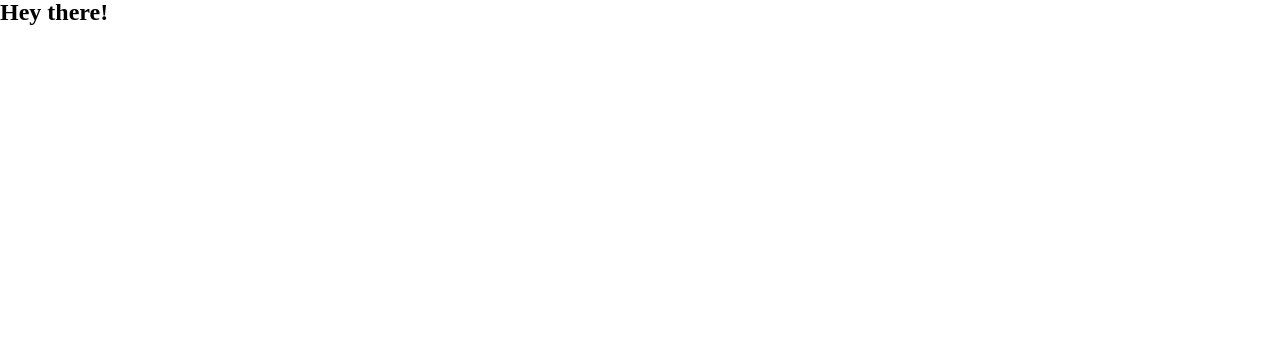
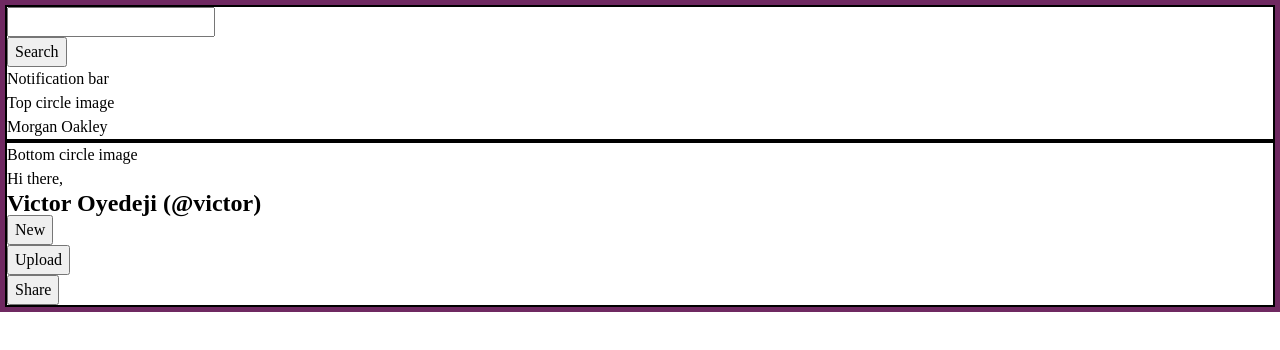
Before and after one commit to itsvictoroyedeji/test-admin-dashboard, a plain HTML site: page index.html in a window 1280 px wide. Drawn offline with Linux system fonts and the light colour scheme.

Commit message:
feat: Add Header HTML layout

```diff
--- a/index.html
+++ b/index.html
@@ -7,6 +7,66 @@
   <link rel="stylesheet" href="./styles.css">
 </head>
 <body>
-  <h2>Hey there!</h2>
+  <div class="container">
+
+    <div class="header">
+      <div class="top-header">
+        <form id="searchform" class="search-form" action="" method="get">
+          <div class="search">
+            <span></span>
+            <input type="search" name="q" id="site-search">
+          </div>
+          <div class="form-submit">
+            <button type="submit">Search</button>
+          </div>
+        </form>
+        <div class="user-info-top">
+          <div class="notifications">
+            <!-- Notifications svg here  -->Notification bar
+          </div>
+          <div class="top-menu-profile-image">
+            <!-- Circle image icon here --> Top circle image
+          </div>
+          <div class="top-header-profile-name">
+            <span>Morgan Oakley</span>
+          </div>
+        </div>
+      </div>
+
+      <div class="bottom-header">
+        <div class="user-info-bottom">
+          <div class="bottom-menu-profile-image">
+            <!-- Circle image icon here --> Bottom circle image
+          </div>
+          <p class="profile-intro">
+            Hi there,
+          </p>
+          <h2 class="bottom-header-profile-name">
+            Victor Oyedeji
+            <span>(@victor)</span>
+          </h2>
+        </div>
+        <div class="profile-buttons">
+          <p>
+            <a href="#">
+              <button type="button" class="btn">New</button>
+            </a>
+          </p>
+          <p>
+            <a href="#">
+              <button type="button" class="btn">Upload</button>
+            </a>
+          </p>
+          <p>
+            <a href="#">
+              <button type="button" class="btn">Share</button>
+            </a>
+          </p>
+        </div>
+      </div>
+    </div>
+
+
+  </div>
 </body>
 </html>
--- a/styles.css
+++ b/styles.css
@@ -50,3 +50,14 @@ h1, h2, h3, h4, h5, h6 {
 #root, #__next {
   isolation: isolate;
 }
+
+/* General Layout */
+
+.header {
+  border: 5px solid rgb(111,41,97);
+}
+
+.top-header,
+.bottom-header {
+  border: 2px solid;
+}
```
Also changed, not shown: dashboard-project.png (added).
